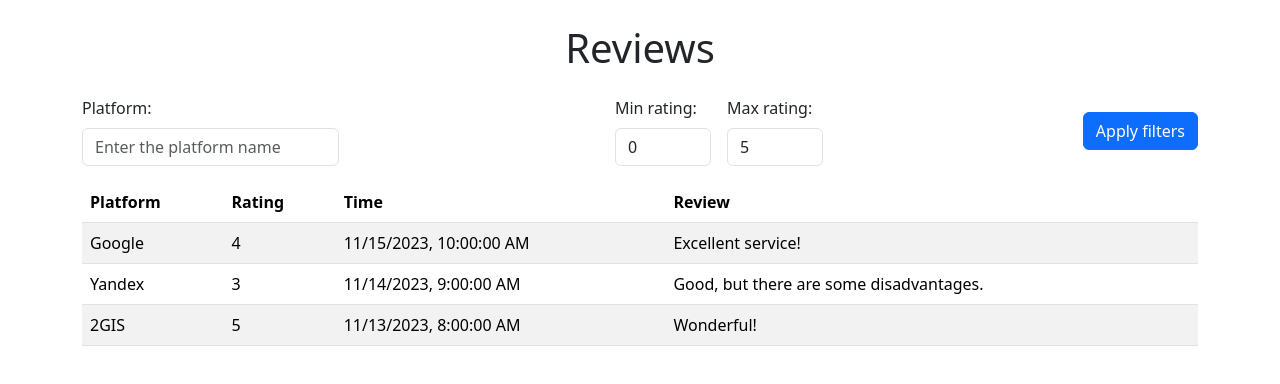
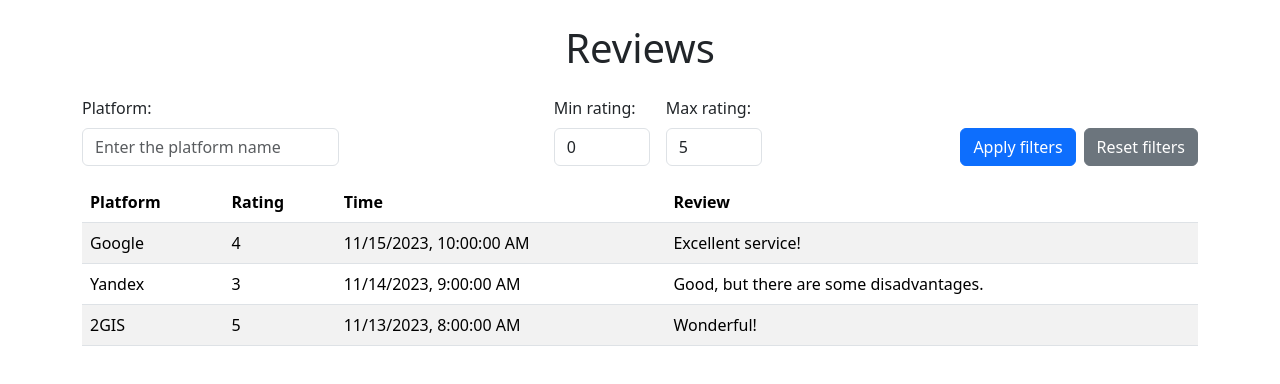
Before and after one commit to marymih/test-task-reviews, a React (Vite) app: page / in a window 1280 px wide. Shown: the top 384 px of the page. Built offline with nearby package versions, Linux system fonts and the light colour scheme.

Commit message:
add resetFilters button

```diff
--- a/src/App.jsx
+++ b/src/App.jsx
@@ -71,6 +71,12 @@ const App = () => {
     setSortedReviews(filtered);
   };
 
+  const resetFilters = () => {
+    setPlatformFilter('');
+    setRatingRange({ min: 0, max: 5 });
+    setSortedReviews([...reviews]);
+  };
+
   return (
     <div className="container my-4">
       <h1 className="text-center mb-4">Reviews</h1>
@@ -78,7 +84,7 @@ const App = () => {
       {error && <div className="alert alert-danger">Error: {error}</div>}
       {!loading && !error && (
         <>
-          <div className="d-flex justify-content-between align-items-center mb-3">
+          <div className="d-flex justify-content-between align-items-end mb-3">
             <div className="me-3">
               <label htmlFor="platformFilter" className="form-label">
                 Platform:
@@ -132,9 +138,14 @@ const App = () => {
                 />
               </div>
             </div>
-            <button className="btn btn-primary" onClick={handleFilters}>
-              Apply filters
-            </button>
+            <div className="d-flex">
+              <button className="btn btn-primary me-2" onClick={handleFilters}>
+                Apply filters
+              </button>
+              <button className="btn btn-secondary" onClick={resetFilters}>
+                Reset filters
+              </button>
+            </div>
           </div>
           <ReviewsTable
             data={sortedReviews}
```
